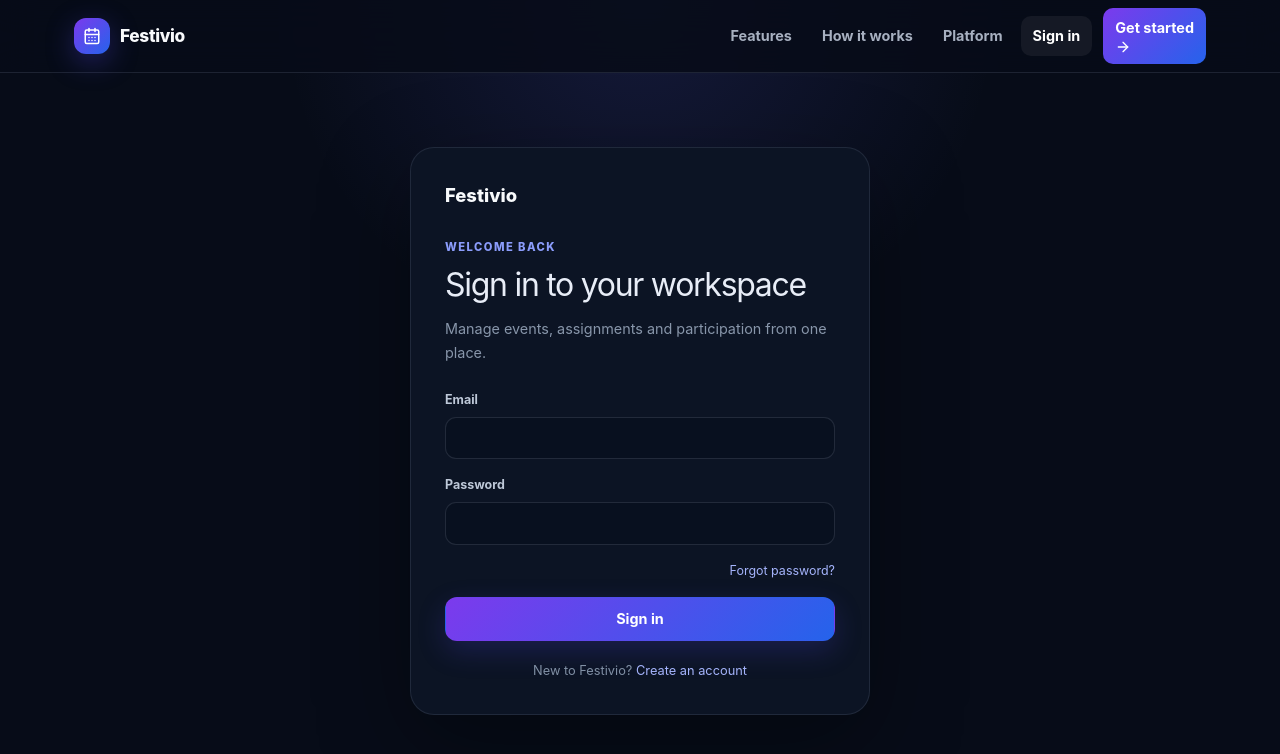
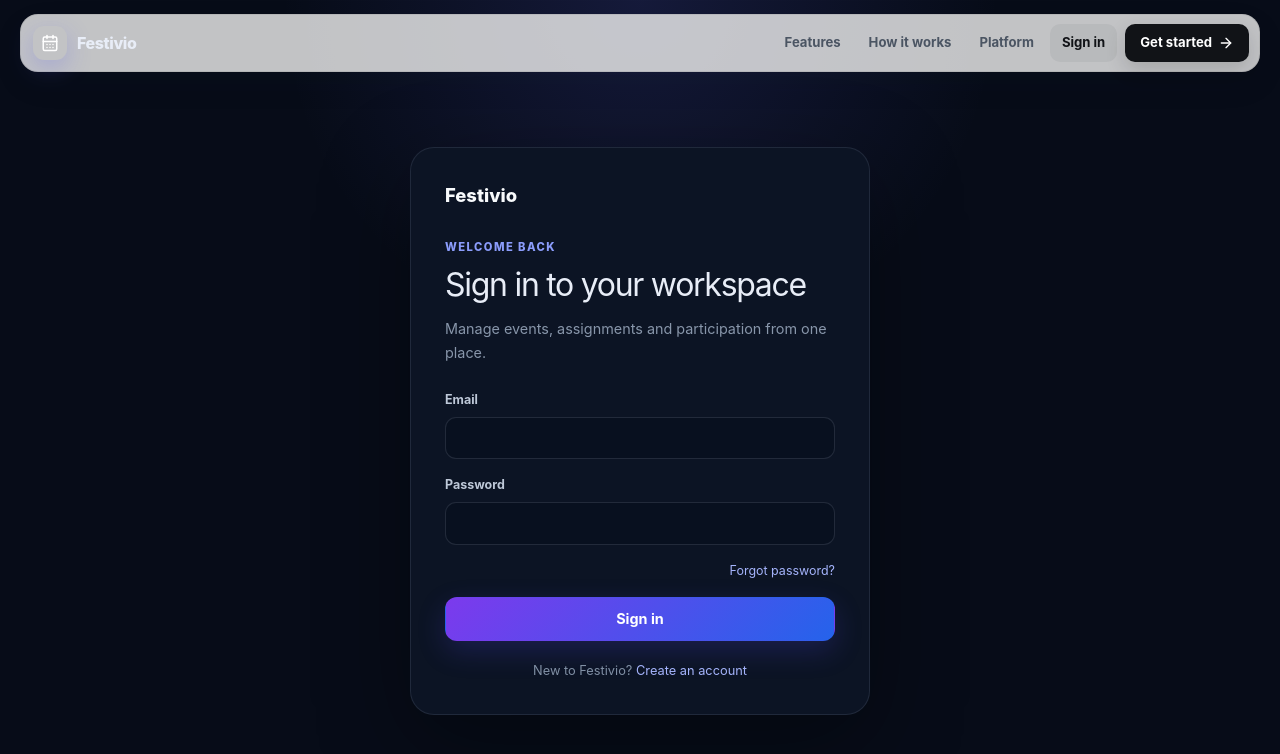
Before and after one commit to chouaib-skitou/Festivio, a React (Create React App) app in the folder frontend/: page /login in a window 1280 px wide. Shown: the top 754 px of the page. Built offline with nearby package versions, Linux system fonts and the light colour scheme; no server answers; the HTML template or start-up script is replaced by a standard one.

Commit message:
style(frontend): create distinct glass navigation themes

```diff
--- a/frontend/src/components/NavBar/NavBar.scss
+++ b/frontend/src/components/NavBar/NavBar.scss
@@ -2,104 +2,146 @@
   position: fixed;
   inset: 0 0 auto;
   z-index: 100;
-  border-bottom: 1px solid rgba(148, 163, 184, 0.16);
-  background: rgba(7, 12, 24, 0.88);
-  backdrop-filter: blur(18px);
+  padding: 14px 20px 0;
+  pointer-events: none;
 }
 
 .navbar {
-  max-width: 1180px;
-  height: 72px;
+  width: min(var(--container), calc(100vw - 32px));
+  min-height: 58px;
   margin: 0 auto;
-  padding: 0 24px;
+  padding: 8px 10px 8px 12px;
   display: flex;
   align-items: center;
   justify-content: space-between;
+  gap: 18px;
+  border: 1px solid transparent;
+  border-radius: 18px;
+  backdrop-filter: blur(var(--glass-blur)) saturate(150%);
+  -webkit-backdrop-filter: blur(var(--glass-blur)) saturate(150%);
+  pointer-events: auto;
+  transition: background var(--transition-base), border-color var(--transition-base), box-shadow var(--transition-base);
+}
+
+.marketing-navbar {
+  color: var(--marketing-text);
+  background: rgba(248, 248, 246, 0.78);
+  border-color: rgba(17, 19, 23, 0.08);
+  box-shadow: 0 12px 32px rgba(16, 24, 40, 0.07);
+}
+
+.workspace-navbar {
+  color: var(--app-text);
+  background: rgba(10, 14, 21, 0.8);
+  border-color: var(--app-border);
+  box-shadow: 0 18px 48px rgba(0, 0, 0, 0.28);
 }
 
 .brand {
   display: inline-flex;
   align-items: center;
   gap: 10px;
-  color: #f8fafc;
-  font-size: 1.08rem;
+  min-width: max-content;
+  color: inherit;
+  text-decoration: none;
   font-weight: 800;
-  letter-spacing: -0.02em;
-  text-decoration: none;
+  letter-spacing: -0.025em;
 }
 
 .brand-mark {
+  width: 34px;
+  height: 34px;
   display: grid;
   place-items: center;
-  width: 36px;
-  height: 36px;
-  border-radius: 12px;
-  color: white;
-  background: linear-gradient(135deg, #7c3aed, #2563eb);
-  box-shadow: 0 8px 28px rgba(79, 70, 229, 0.35);
+  border-radius: 11px;
+  color: #fff;
+  background: linear-gradient(145deg, var(--brand-500), #3b82f6);
+  box-shadow: 0 8px 24px rgba(91, 92, 240, 0.28);
 }
+
+.brand-wordmark { font-size: 1rem; }
+.brand-compact .brand-mark { width: 32px; height: 32px; }
+
+.workspace-brand-group { display: flex; align-items: center; gap: 12px; }
+.workspace-divider { width: 1px; height: 22px; background: rgba(255,255,255,.12); }
+.workspace-label { color: var(--app-muted); font-size: .78rem; font-weight: 700; letter-spacing: .02em; }
 
 .navbar-links {
   display: flex;
   align-items: center;
-  gap: 6px;
+  gap: 4px;
 }
 
 .navbar-links a,
 .nav-quiet-button {
+  min-height: 38px;
+  display: inline-flex;
+  align-items: center;
+  justify-content: center;
+  gap: 6px;
+  padding: 0 12px;
   border: 0;
+  border-radius: 10px;
   background: transparent;
-  color: #a7b0c0;
-  padding: 9px 12px;
-  border-radius: 10px;
-  font: inherit;
-  font-size: 0.9rem;
+  color: inherit;
+  text-decoration: none;
+  font-size: .82rem;
   font-weight: 650;
-  text-decoration: none;
-  cursor: pointer;
+  transition: background var(--transition-fast), color var(--transition-fast), transform var(--transition-fast);
 }
 
-.navbar-links a:hover,
-.navbar-links a.active,
-.nav-quiet-button:hover {
-  color: white;
-  background: rgba(255, 255, 255, 0.06);
+.marketing-links a:not(.nav-cta) { color: #4b5563; }
+.marketing-links a:not(.nav-cta):hover,
+.marketing-links a.active { color: #111317; background: rgba(17, 19, 23, 0.05); }
+
+.workspace-links a,
+.workspace-links .nav-quiet-button { color: #aab3c2; }
+.workspace-links a:hover,
+.workspace-links a.active,
+.workspace-links .nav-quiet-button:hover { color: #fff; background: rgba(255,255,255,.06); }
+
+.navbar-links .nav-cta {
+  margin-left: 4px;
+  padding-inline: 15px;
+  color: #fff;
+  background: #111317;
+  box-shadow: 0 8px 20px rgba(17, 19, 23, 0.16);
 }
 
-.navbar-links .nav-cta {
-  margin-left: 5px;
-  color: white;
-  background: linear-gradient(135deg, #7c3aed, #2563eb);
-}
-
-.navbar-links .nav-cta:hover { background: linear-gradient(135deg, #8b5cf6, #3b82f6); }
+.navbar-links .nav-cta:hover { transform: translateY(-1px); background: #000; }
+.workspace-links .back-to-site { margin-right: 5px; color: #c7cce0; background: rgba(255,255,255,.04); }
 
 .menu-toggle {
   display: none;
+  width: 38px;
+  height: 38px;
+  place-items: center;
   border: 0;
+  border-radius: 11px;
   background: transparent;
-  color: white;
-  padding: 8px;
-  cursor: pointer;
+  color: inherit;
 }
 
-@media (max-width: 860px) {
-  .menu-toggle { display: grid; place-items: center; }
+@media (max-width: 820px) {
+  .site-header { padding: 10px 10px 0; }
+  .navbar { width: 100%; min-height: 56px; position: relative; }
+  .menu-toggle { display: grid; }
+  .workspace-label, .workspace-divider { display: none; }
   .navbar-links {
+    position: absolute;
+    top: calc(100% + 8px);
+    left: 0;
+    right: 0;
     display: none;
-    position: absolute;
-    top: 72px;
-    left: 16px;
-    right: 16px;
-    padding: 14px;
-    flex-direction: column;
-    align-items: stretch;
-    border: 1px solid rgba(148, 163, 184, 0.18);
-    border-radius: 18px;
-    background: #0b1120;
-    box-shadow: 0 24px 70px rgba(0, 0, 0, 0.38);
+    padding: 10px;
+    border: 1px solid transparent;
+    border-radius: 16px;
+    box-shadow: var(--shadow-md);
+    backdrop-filter: blur(var(--glass-blur)) saturate(160%);
   }
-  .navbar-links.open { display: flex; }
-  .navbar-links a, .nav-quiet-button { text-align: left; width: 100%; }
-  .navbar-links .nav-cta { margin-left: 0; text-align: center; }
+  .marketing-links { background: rgba(248,248,246,.96); border-color: rgba(17,19,23,.08); }
+  .workspace-links { background: rgba(10,14,21,.96); border-color: var(--app-border); }
+  .navbar-links.open { display: grid; }
+  .navbar-links a, .nav-quiet-button { width: 100%; justify-content: flex-start; min-height: 44px; }
+  .navbar-links .nav-cta { margin: 4px 0 0; justify-content: center; }
 }
```
